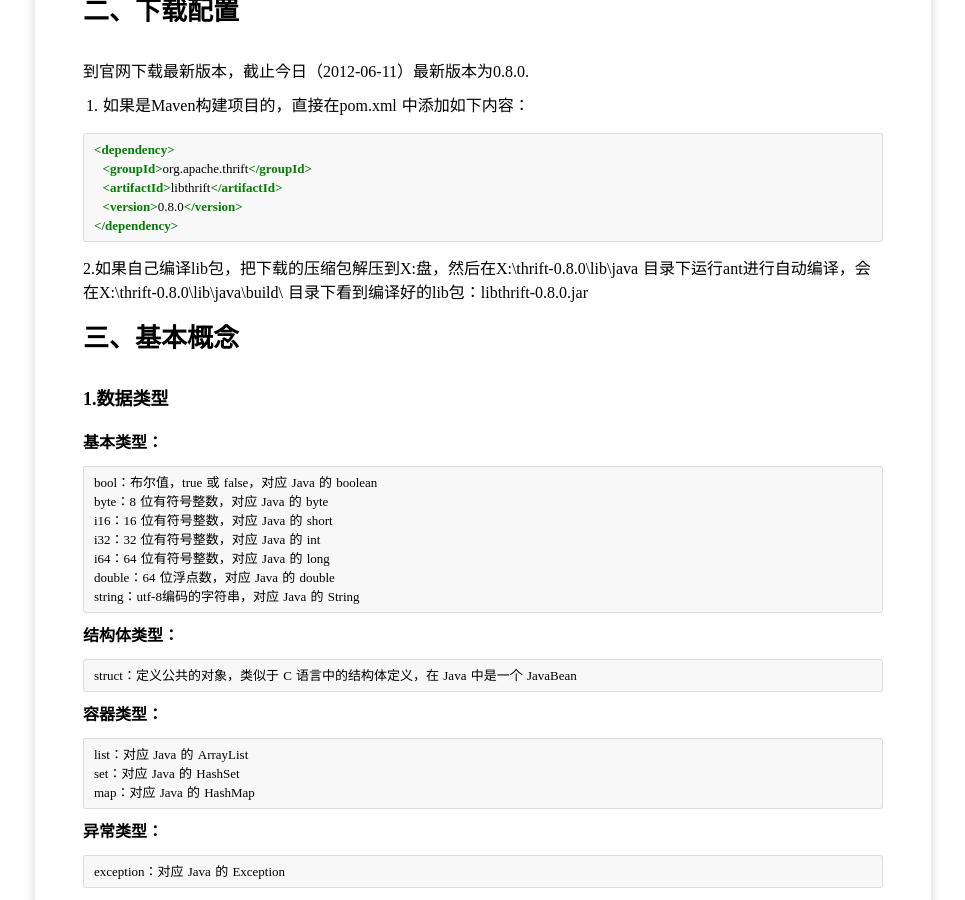
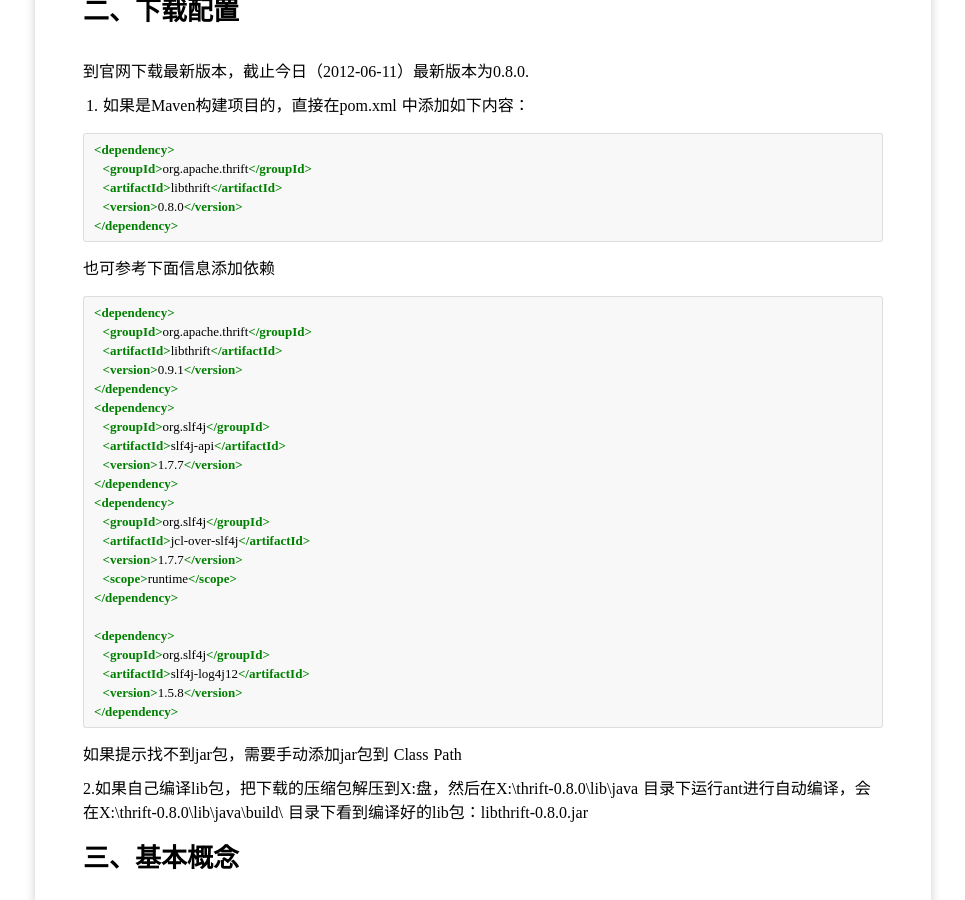
Before and after one commit to scsidisk/scsidisk.github.io, a Jekyll site: the page built from _posts/2012/2012-06-24-thrift_java_client_example.md, in a window 1280 px wide and 900 px high, scrolled down 680 px. Shown: the whole window, without its empty margins (157-1122 px from the left). Built offline with Jekyll 4.4.1, drawn with Linux system fonts in a browser that asks for light colours; Markdown is read by kramdown in place of the engine named in the settings; comment, search, counter and statistics services are not loaded.

Commit message:
fix post

````diff
--- a/_posts/2012/2012-06-24-thrift_java_client_example.md
+++ b/_posts/2012/2012-06-24-thrift_java_client_example.md
@@ -36,6 +36,35 @@
   <version>0.8.0</version>
 </dependency>
 ```
+
+也可参考下面信息添加依赖
+
+```xml
+<dependency>
+  <groupId>org.apache.thrift</groupId>
+  <artifactId>libthrift</artifactId>
+  <version>0.9.1</version>
+</dependency>
+<dependency>
+  <groupId>org.slf4j</groupId>
+  <artifactId>slf4j-api</artifactId>
+  <version>1.7.7</version>
+</dependency>
+<dependency>
+  <groupId>org.slf4j</groupId>
+  <artifactId>jcl-over-slf4j</artifactId>
+  <version>1.7.7</version>
+  <scope>runtime</scope>
+</dependency>
+
+<dependency>
+  <groupId>org.slf4j</groupId>
+  <artifactId>slf4j-log4j12</artifactId>
+  <version>1.5.8</version>
+</dependency>
+```
+
+如果提示找不到jar包，需要手动添加jar包到 Class Path
 
 2.如果自己编译lib包，把下载的压缩包解压到X:盘，然后在X:\thrift-0.8.0\lib\java 目录下运行ant进行自动编译，会在X:\thrift-0.8.0\lib\java\build\ 目录下看到编译好的lib包：libthrift-0.8.0.jar
 
````
